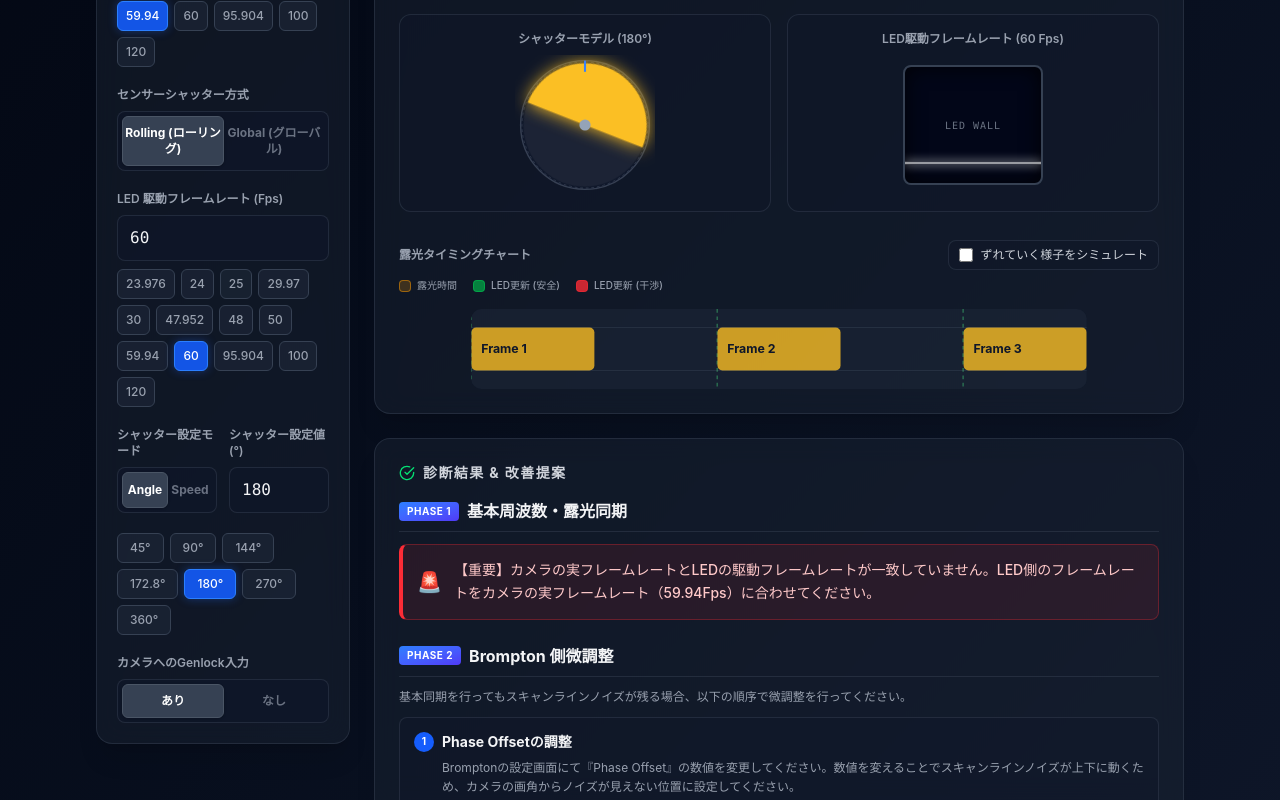
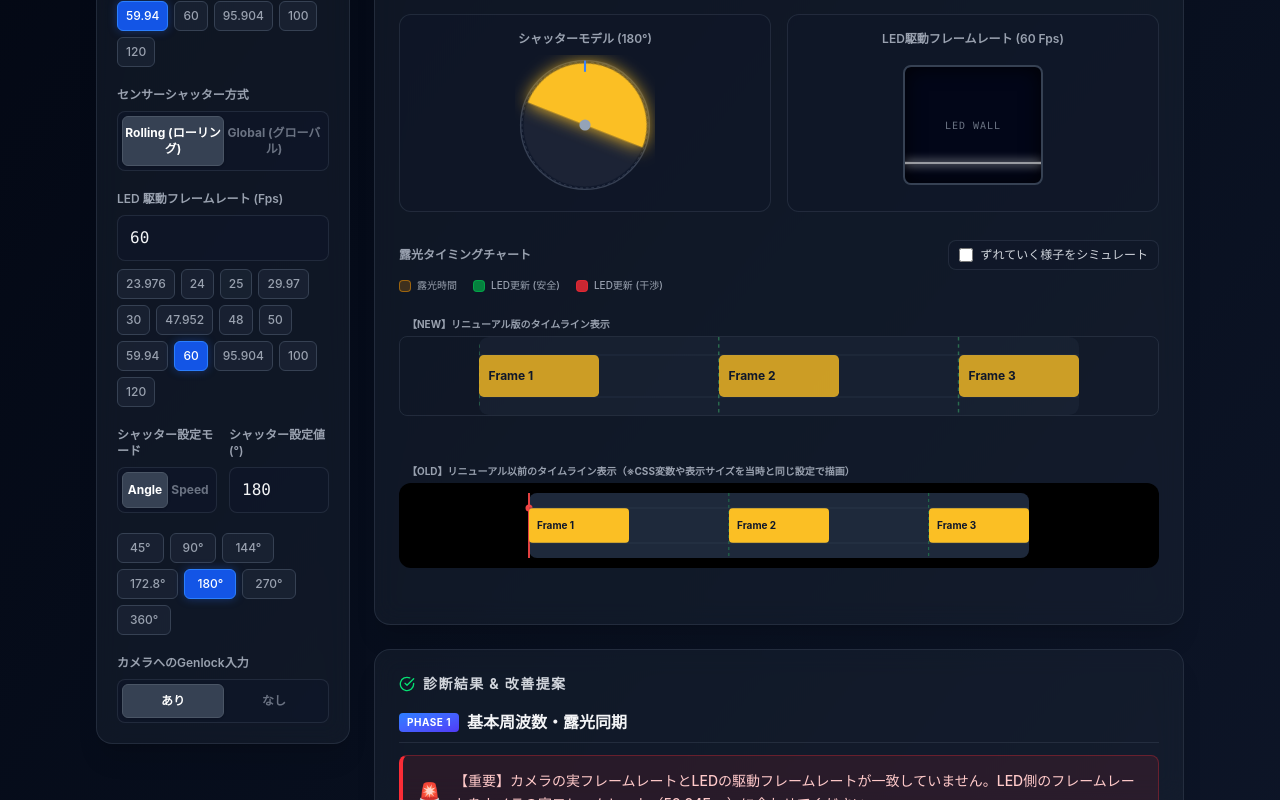
Before and after one commit to ookami1019/LED-System, a React (Vite) app in the folder Flickr/: page / in a window 1280 px wide. Shown: the part 383-1183 px from the top of the page. Built offline with nearby package versions, Linux system fonts and the light colour scheme.

Commit message:
temp(flickr): add side-by-side comparison of old and new timelines

```diff
--- a/Flickr/src/components/ExposureVisualizer.tsx
+++ b/Flickr/src/components/ExposureVisualizer.tsx
@@ -13,19 +13,15 @@ export const ExposureVisualizer: React.FC<ExposureVisualizerProps> = ({ inputs,
   const parsedCameraHsFps = Number(inputs.cameraHsFps) || 0;
   const parsedLedRefreshRate = Number(inputs.ledRefreshRate) || 0;
 
-  // 実質的なシャッター角度
   const shutterAngle = inputs.shutterMode === 'Angle'
     ? parsedShutterValue
     : (calculatedShutterAngle ?? 180);
 
-  // 実質的な露出分母
   const expDenominator = exposureTime > 0 ? Math.round(1 / exposureTime) : 0;
 
-  // アニメーション周期
   const shutterSpeedPeriod = parsedCameraHsFps > 0 ? 90 / parsedCameraHsFps : 1.5;
   const ledSpeedPeriod = parsedLedRefreshRate > 0 ? 90 / parsedLedRefreshRate : 1.5;
 
-  // スクロール制御用のステート
   const [isScrolling, setIsScrolling] = useState<boolean>(false);
   const [scrollSpeed, setScrollSpeed] = useState<number>(0.015);
   const [offsetTime, setOffsetTime] = useState<number>(0);
@@ -34,30 +30,21 @@ export const ExposureVisualizer: React.FC<ExposureVisualizerProps> = ({ inputs,
 
   useEffect(() => {
     if (!isScrolling) {
-      if (requestRef.current) {
-        cancelAnimationFrame(requestRef.current);
-      }
+      if (requestRef.current) cancelAnimationFrame(requestRef.current);
       return;
     }
-
     lastTimeRef.current = performance.now();
-
     const animate = () => {
       const now = performance.now();
       const deltaMs = now - lastTimeRef.current;
       lastTimeRef.current = now;
-
       const deltaSeconds = (deltaMs / 1000) * scrollSpeed;
-
       setOffsetTime((prev) => prev + deltaSeconds);
       requestRef.current = requestAnimationFrame(animate);
     };
-
     requestRef.current = requestAnimationFrame(animate);
     return () => {
-      if (requestRef.current) {
-        cancelAnimationFrame(requestRef.current);
-      }
+      if (requestRef.current) cancelAnimationFrame(requestRef.current);
     };
   }, [isScrolling, scrollSpeed]);
 
@@ -66,33 +53,23 @@ export const ExposureVisualizer: React.FC<ExposureVisualizerProps> = ({ inputs,
   const globalShutterStyle = inputs.sensorType === 'Global' ? (
     <style>{`
       @keyframes ${blinkAnimationName} {
-        0%, ${openPercentage}% {
-          opacity: 1;
-        }
-        ${openPercentage + 0.01}%, 100% {
-          opacity: 0.15;
-        }
+        0%, ${openPercentage}% { opacity: 1; }
+        ${openPercentage + 0.01}%, 100% { opacity: 0.15; }
       }
     `}</style>
   ) : null;
 
   const getShutterPath = (cx: number, cy: number, r: number, angle: number) => {
-    if (angle >= 360) {
-      return `M ${cx} ${cy} m -${r} 0 a ${r} ${r} 0 1 0 ${r*2} 0 a ${r} ${r} 0 1 0 -${r*2} 0`;
-    }
+    if (angle >= 360) return `M ${cx} ${cy} m -${r} 0 a ${r} ${r} 0 1 0 ${r*2} 0 a ${r} ${r} 0 1 0 -${r*2} 0`;
     const startAngle = 0;
     const endAngle = angle;
-
     const startRad = (startAngle - 90) * Math.PI / 180;
     const endRad = (endAngle - 90) * Math.PI / 180;
-
     const x1 = cx + r * Math.cos(startRad);
     const y1 = cy + r * Math.sin(startRad);
     const x2 = cx + r * Math.cos(endRad);
     const y2 = cy + r * Math.sin(endRad);
-
     const largeArcFlag = angle <= 180 ? 0 : 1;
-
     return `M ${cx} ${cy} L ${x1} ${y1} A ${r} ${r} 0 ${largeArcFlag} 1 ${x2} ${y2} Z`;
   };
 
@@ -106,7 +83,10 @@ export const ExposureVisualizer: React.FC<ExposureVisualizerProps> = ({ inputs,
   };
   const colors = getRiskColors();
 
-  const renderTimeline = () => {
+  // ---------------------------------------------------------
+  // NEW TIMELINE (Current version)
+  // ---------------------------------------------------------
+  const renderTimelineNew = () => {
     const totalDuration = parsedCameraHsFps > 0 ? 2.5 / parsedCameraHsFps : 0.0416;
     if (totalDuration <= 0) return null;
 
@@ -117,7 +97,6 @@ export const ExposureVisualizer: React.FC<ExposureVisualizerProps> = ({ inputs,
 
     const frames = [];
     const frameDuration = parsedCameraHsFps > 0 ? 1 / parsedCameraHsFps : 0.0166;
-
     const minFrameIdx = Math.floor(currentOffset / frameDuration) - 1;
     const maxFrameIdx = Math.ceil((currentOffset + totalDuration) / frameDuration) + 1;
 
@@ -126,14 +105,12 @@ export const ExposureVisualizer: React.FC<ExposureVisualizerProps> = ({ inputs,
       const actualDuration = Math.min(exposureTime, frameDuration);
       const xStart = timeToX(start);
       const xWidth = timeToX(start + actualDuration) - xStart;
-      const xFullWidth = timeToX(start + frameDuration) - xStart;
 
-      if (xStart + xFullWidth >= 0 && xStart <= width) {
+      if (xStart + xWidth >= 0 && xStart <= width) {
         frames.push({
           id: i,
           start: xStart,
           width: xWidth,
-          fullWidth: xFullWidth,
           label: `Frame ${i + 1}`
         });
       }
@@ -151,8 +128,103 @@ export const ExposureVisualizer: React.FC<ExposureVisualizerProps> = ({ inputs,
         if (i < 0) continue;
         const start = i * frameDuration;
         const end = start + exposureTime;
-        // ピッタリのタイミング（startやendと完全に一致）は干渉とみなさず安全（緑）とする
         if (t > start + 0.0001 && t < end - 0.0001) {
+          return true;
+        }
+      }
+      return false;
+    };
+
+    for (let k = Math.max(0, minLedIdx); k <= maxLedIdx; k++) {
+      const t = k * ledPeriod;
+      const x = timeToX(t);
+      if (x >= 0 && x <= width) {
+        ledLines.push({ id: k, x, isColliding: checkCollision(t) });
+      }
+    }
+
+    return (
+      <div className="flex flex-col gap-1">
+        <div className="text-[10px] text-gray-400 font-bold px-2">【NEW】リニューアル版のタイムライン表示</div>
+        <svg viewBox={`0 0 ${width} ${height}`} className="w-full h-auto rounded-lg overflow-hidden border border-gray-700/50" style={{ maxHeight: '80px' }}>
+          <defs>
+            <clipPath id="timeline-clip-new">
+              <rect width={width} height={height} rx="8" />
+            </clipPath>
+          </defs>
+          <rect width={width} height={height} fill="rgba(30,41,59,0.5)" rx="8" />
+          <g clipPath="url(#timeline-clip-new)">
+            {ledLines.map((line) => (
+              <g key={`led-group-${line.id}`}>
+                <line x1={line.x} y1={0} x2={line.x} y2={height} stroke={line.isColliding ? '#f87171' : '#4ade80'} strokeWidth={line.isColliding ? '2' : '1.2'} strokeDasharray={line.isColliding ? 'none' : '3 3'} opacity={line.isColliding ? '0.95' : '0.4'} />
+                {line.isColliding && <circle cx={line.x} cy={15} r="3.5" fill="#f87171" />}
+              </g>
+            ))}
+            {frames.map((frame) => (
+              <g key={`frame-${frame.id}`}>
+                <rect x={frame.start} y={15} width={frame.width} height={35} rx="4" fill={colors.hex} opacity={0.8} />
+                <text x={frame.start + 8} y={36} fontSize="10" fontWeight="bold" fill="#0f172a">{frame.label}</text>
+              </g>
+            ))}
+          </g>
+          <line x1={0} y1={15} x2={width} y2={15} stroke="rgba(148,163,184,0.2)" strokeWidth="0.5" />
+          <line x1={0} y1={50} x2={width} y2={50} stroke="rgba(148,163,184,0.2)" strokeWidth="0.5" />
+        </svg>
+      </div>
+    );
+  };
+
+  // ---------------------------------------------------------
+  // OLD TIMELINE (Exact visual replication of the original code)
+  // ---------------------------------------------------------
+  const renderTimelineOld = () => {
+    const totalDuration = parsedCameraHsFps > 0 ? 2.5 / parsedCameraHsFps : 0.0416; // カメラの2.5フレーム分を表示してストロボ効果を防止
+    if (totalDuration <= 0) return null;
+
+    const width = 500; // SVGの仮想的な横幅
+    const height = 65;
+
+    const currentOffset = isScrolling ? offsetTime : 0;
+
+    const timeToX = (t: number) => ((t - currentOffset) / totalDuration) * width;
+
+    const frames = [];
+    const frameDuration = parsedCameraHsFps > 0 ? 1 / parsedCameraHsFps : 0.0166;
+
+    const minFrameIdx = Math.floor(currentOffset / frameDuration) - 1;
+    const maxFrameIdx = Math.ceil((currentOffset + totalDuration) / frameDuration) + 1;
+
+    for (let i = Math.max(0, minFrameIdx); i <= maxFrameIdx; i++) {
+      const start = i * frameDuration;
+      const actualDuration = Math.min(exposureTime, frameDuration);
+
+      const xStart = timeToX(start);
+      const xWidth = timeToX(start + actualDuration) - xStart;
+
+      if (xStart + xWidth >= 0 && xStart <= width) {
+        frames.push({
+          id: i,
+          start: xStart,
+          width: xWidth,
+          label: `Frame ${i + 1}`
+        });
+      }
+    }
+
+    const ledLines = [];
+    const ledPeriod = parsedLedRefreshRate > 0 ? 1 / parsedLedRefreshRate : 0.0166;
+    const minLedIdx = Math.floor(currentOffset / ledPeriod) - 1;
+    const maxLedIdx = Math.ceil((currentOffset + totalDuration) / ledPeriod) + 1;
+
+    // Use old collision logic for the old timeline too
+    const checkCollisionOld = (t: number) => {
+      if (exposureTime <= 0) return false;
+      const approxFrameIdx = Math.floor(t / frameDuration);
+      for (let i = approxFrameIdx - 1; i <= approxFrameIdx + 1; i++) {
+        if (i < 0) continue;
+        const start = i * frameDuration;
+        const end = start + exposureTime;
+        if (t >= start && t <= end) { // Old exact collision
           return true;
         }
       }
@@ -166,56 +238,82 @@ export const ExposureVisualizer: React.FC<ExposureVisualizerProps> = ({ inputs,
         ledLines.push({
           id: k,
           x,
-          isColliding: checkCollision(t),
+          isColliding: checkCollisionOld(t),
         });
       }
     }
 
+    // Colors mapping from old CSS
+    const bgTertiary = "#1e293b";
+    const colorHigh = "#ef4444";
+    const colorSuccess = "#22c55e";
+    const borderColor = "#334155";
+    const bgPrimary = "#0f172a";
+
     return (
-      <svg viewBox={`0 0 ${width} ${height}`} className="w-full h-auto mt-2" style={{ maxHeight: '80px' }}>
-        <defs>
-          <clipPath id="timeline-clip">
-            <rect width={width} height={height} rx="8" />
-          </clipPath>
-        </defs>
+      <div className="flex flex-col gap-1 mt-6">
+        <div className="text-[10px] text-gray-400 font-bold px-2">【OLD】リニューアル以前のタイムライン表示（※CSS変数や表示サイズを当時と同じ設定で描画）</div>
+        {/* width=100% と height={height} を直接SVGタグに指定していた当時の書き方を再現 */}
+        <div style={{ background: '#000', padding: '10px', borderRadius: '12px' }}>
+          <svg viewBox={`0 0 ${width} ${height}`} width="100%" height={height} style={{ borderRadius: '8px', overflow: 'hidden' }}>
+            {/* 背景グリッド */}
+            <rect width={width} height={height} fill={bgTertiary} rx="8" />
 
-        <rect width={width} height={height} fill="rgba(30,41,59,0.5)" rx="8" />
-
-        <g clipPath="url(#timeline-clip)">
+            {/* LED書き換えタイミング（縦ライン） */}
             {ledLines.map((line) => (
               <g key={`led-group-${line.id}`}>
                 <line
-                x1={line.x} y1={0} x2={line.x} y2={height}
-                stroke={line.isColliding ? '#f87171' : '#4ade80'}
+                  x1={line.x}
+                  y1={0}
+                  x2={line.x}
+                  y2={height}
+                  stroke={line.isColliding ? colorHigh : colorSuccess}
                   strokeWidth={line.isColliding ? '2' : '1.2'}
                   strokeDasharray={line.isColliding ? 'none' : '3 3'}
                   opacity={line.isColliding ? '0.95' : '0.4'}
                 />
                 {line.isColliding && (
-                <circle cx={line.x} cy={15} r="3.5" fill="#f87171" />
+                  <circle
+                    cx={line.x}
+                    cy={15}
+                    r="3.5"
+                    fill={colorHigh}
+                  />
                 )}
               </g>
             ))}
 
+            {/* カメラ露光帯 */}
             {frames.map((frame) => (
               <g key={`frame-${frame.id}`}>
                 <rect
-                x={frame.start} y={15} width={frame.width} height={35} rx="4"
-                fill={colors.hex} opacity={0.8}
+                  x={frame.start}
+                  y={15}
+                  width={frame.width}
+                  height={35}
+                  rx="4"
+                  fill={colors.hex}
+                  style={{ transition: 'fill 0.2s' }}
                 />
                 <text
-                x={frame.start + 8} y={36}
-                fontSize="10" fontWeight="bold" fill="#0f172a"
+                  x={frame.start + 8}
+                  y={36}
+                  fontSize="10"
+                  fontWeight="bold"
+                  fill={bgPrimary}
+                  style={{ userSelect: 'none', pointerEvents: 'none' }}
                 >
                   {frame.label}
                 </text>
               </g>
             ))}
-        </g>
 
-        <line x1={0} y1={15} x2={width} y2={15} stroke="rgba(148,163,184,0.2)" strokeWidth="0.5" />
-        <line x1={0} y1={50} x2={width} y2={50} stroke="rgba(148,163,184,0.2)" strokeWidth="0.5" />
+            {/* 各要素の区切り線などの装飾 */}
+            <line x1={0} y1={15} x2={width} y2={15} stroke={borderColor} strokeWidth="0.5" />
+            <line x1={0} y1={50} x2={width} y2={50} stroke={borderColor} strokeWidth="0.5" />
           </svg>
+        </div>
+      </div>
     );
   };
 
@@ -223,7 +321,6 @@ export const ExposureVisualizer: React.FC<ExposureVisualizerProps> = ({ inputs,
     <div className="flex flex-col gap-5 relative">
       {globalShutterStyle}
 
-      {/* リスクヘッダー */}
       <div className="flex items-center justify-between pb-2 border-b border-gray-700/50">
         <h3 className="text-base md:text-lg font-bold text-gray-100 flex items-center gap-2">
           <svg xmlns="http://www.w3.org/2000/svg" width="20" height="20" viewBox="0 0 24 24" fill="none" stroke="currentColor" strokeWidth="2" strokeLinecap="round" strokeLinejoin="round" className="text-blue-400">
@@ -252,9 +349,7 @@ export const ExposureVisualizer: React.FC<ExposureVisualizerProps> = ({ inputs,
         </div>
       </div>
 
-      {/* グラフィック要素 */}
       <div className="grid grid-cols-1 sm:grid-cols-2 gap-4">
-        {/* 回転シャッター */}
         <div className="flex flex-col items-center gap-2 bg-gray-900/40 border border-gray-700/50 rounded-xl p-4">
           <span className="text-xs font-semibold text-gray-400">
             シャッターモデル ({Math.round(shutterAngle)}°)
@@ -263,101 +358,47 @@ export const ExposureVisualizer: React.FC<ExposureVisualizerProps> = ({ inputs,
             <svg viewBox="0 0 100 100" className="w-full h-full">
               <circle cx="50" cy="50" r="46" fill="#0f172a" stroke="rgba(148,163,184,0.3)" strokeWidth="1" />
               <circle cx="50" cy="50" r="45" fill="none" stroke="rgba(148,163,184,0.3)" strokeWidth="0.5" strokeDasharray="2 2" />
-              <g
-                style={{
-                  transformOrigin: '50px 50px',
-                  animation: inputs.sensorType === 'Rolling'
-                    ? `shutter-rotate ${shutterSpeedPeriod}s linear infinite`
-                    : `${blinkAnimationName} ${shutterSpeedPeriod}s linear infinite`
-                }}
-              >
+              <g style={{ transformOrigin: '50px 50px', animation: inputs.sensorType === 'Rolling' ? `shutter-rotate ${shutterSpeedPeriod}s linear infinite` : `${blinkAnimationName} ${shutterSpeedPeriod}s linear infinite` }}>
                 <circle cx="50" cy="50" r="44" fill="rgba(255, 255, 255, 0.05)" />
-                <path
-                  d={getShutterPath(50, 50, 44, shutterAngle)}
-                  fill={colors.hex}
-                  style={{ filter: `drop-shadow(0 0 6px ${colors.hex})` }}
-                />
+                <path d={getShutterPath(50, 50, 44, shutterAngle)} fill={colors.hex} style={{ filter: `drop-shadow(0 0 6px ${colors.hex})` }} />
               </g>
               <circle cx="50" cy="50" r="4" fill="#94a3b8" />
               <line x1="50" y1="4" x2="50" y2="12" stroke="#3b82f6" strokeWidth="1.5" />
             </svg>
-            <style>{`
-              @keyframes shutter-rotate {
-                from { transform: rotate(0deg); }
-                to { transform: rotate(360deg); }
-              }
-            `}</style>
+            <style>{`@keyframes shutter-rotate { from { transform: rotate(0deg); } to { transform: rotate(360deg); } }`}</style>
           </div>
         </div>
 
-        {/* LEDスキャンライン */}
         <div className="flex flex-col items-center gap-2 bg-gray-900/40 border border-gray-700/50 rounded-xl p-4">
           <span className="text-xs font-semibold text-gray-400">
             LED駆動フレームレート ({inputs.ledRefreshRate} Fps)
           </span>
           <div className="w-full max-w-[140px] aspect-square flex items-center justify-center">
-            <div
-              className={`relative w-full h-[120px] bg-slate-950 border-2 border-gray-700 rounded-lg overflow-hidden flex items-center justify-center shadow-[inset_0_0_20px_rgba(0,0,0,0.8)]`}
-              style={inputs.sensorType === 'Global' ? { animation: `led-flicker-global ${ledSpeedPeriod}s linear infinite` } : undefined}
-            >
+            <div className={`relative w-full h-[120px] bg-slate-950 border-2 border-gray-700 rounded-lg overflow-hidden flex items-center justify-center shadow-[inset_0_0_20px_rgba(0,0,0,0.8)]`} style={inputs.sensorType === 'Global' ? { animation: `led-flicker-global ${ledSpeedPeriod}s linear infinite` } : undefined}>
               {inputs.sensorType === 'Rolling' && (
-                <div
-                  className="absolute left-0 w-full h-1 bg-gradient-to-b from-transparent via-white/80 to-transparent shadow-[0_0_10px_rgba(255,255,255,0.6)]"
-                  style={{ animation: `led-scan ${ledSpeedPeriod}s linear infinite` }}
-                />
+                <div className="absolute left-0 w-full h-1 bg-gradient-to-b from-transparent via-white/80 to-transparent shadow-[0_0_10px_rgba(255,255,255,0.6)]" style={{ animation: `led-scan ${ledSpeedPeriod}s linear infinite` }} />
               )}
               <span className="z-10 font-mono text-[10px] tracking-widest text-gray-500 uppercase select-none">
                 LED Wall
               </span>
             </div>
-            <style>{`
-              @keyframes led-scan {
-                0% { top: -4px; }
-                100% { top: 100%; }
-              }
-              @keyframes led-flicker-global {
-                0%, 80% { opacity: 1; }
-                81%, 100% { opacity: 0.7; }
-              }
-            `}</style>
+            <style>{`@keyframes led-scan { 0% { top: -4px; } 100% { top: 100%; } } @keyframes led-flicker-global { 0%, 80% { opacity: 1; } 81%, 100% { opacity: 0.7; } }`}</style>
           </div>
         </div>
       </div>
 
-      {/* タイムラインチャート */}
       <div className="flex flex-col gap-2 mt-2">
         <div className="flex flex-col sm:flex-row sm:items-center justify-between gap-3">
           <span className="text-xs font-semibold text-gray-400">露光タイミングチャート</span>
-
           <div className="flex flex-col sm:flex-row sm:items-center gap-3">
             <label className="flex items-center gap-2 text-xs text-gray-300 cursor-pointer bg-gray-900/40 border border-gray-700/50 px-2.5 py-1.5 rounded-lg hover:bg-gray-800 transition-colors">
-              <input
-                type="checkbox"
-                checked={isScrolling}
-                onChange={(e) => setIsScrolling(e.target.checked)}
-                className="w-3.5 h-3.5 accent-blue-500"
-              />
+              <input type="checkbox" checked={isScrolling} onChange={(e) => setIsScrolling(e.target.checked)} className="w-3.5 h-3.5 accent-blue-500" />
               ずれていく様子をシミュレート
             </label>
-
             {isScrolling && (
               <div className="flex items-center gap-2 bg-gray-900/40 border border-gray-700/50 px-2.5 py-1.5 rounded-lg">
-                <span className="text-[10px] text-gray-400 font-mono w-12">
-                  速度: {(scrollSpeed * 62.5).toFixed(1)}x
-                </span>
-                <input
-                  type="range"
-                  min="0.002"
-                  max="0.08"
-                  step="0.002"
-                  value={scrollSpeed}
-                  onChange={(e) => {
-                    setOffsetTime(0);
-                    setScrollSpeed(parseFloat(e.target.value));
-                  }}
-                  className="w-16 h-1 bg-gray-700 rounded-full appearance-none outline-none accent-blue-500"
-                  style={{ height: '4px' }}
-                />
+                <span className="text-[10px] text-gray-400 font-mono w-12">速度: {(scrollSpeed * 62.5).toFixed(1)}x</span>
+                <input type="range" min="0.002" max="0.08" step="0.002" value={scrollSpeed} onChange={(e) => { setOffsetTime(0); setScrollSpeed(parseFloat(e.target.value)); }} className="w-16 h-1 bg-gray-700 rounded-full appearance-none outline-none accent-blue-500" style={{ height: '4px' }} />
               </div>
             )}
           </div>
@@ -378,7 +419,11 @@ export const ExposureVisualizer: React.FC<ExposureVisualizerProps> = ({ inputs,
           </div>
         </div>
 
-        {renderTimeline()}
+        {/* --- COMPARISON RENDER --- */}
+        <div className="flex flex-col gap-6 mt-4 pb-8">
+          {renderTimelineNew()}
+          {renderTimelineOld()}
+        </div>
       </div>
     </div>
   );
```
Lines whose indentation alone changed are shown as unchanged.
